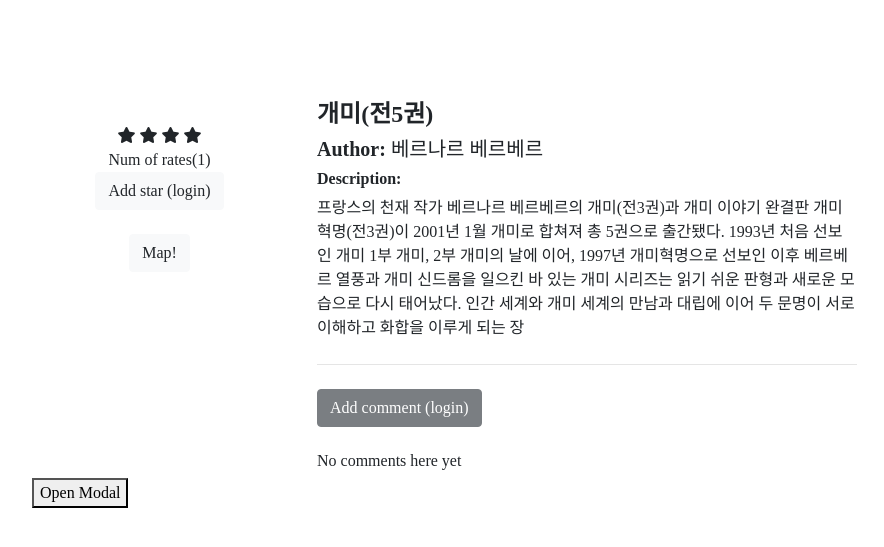
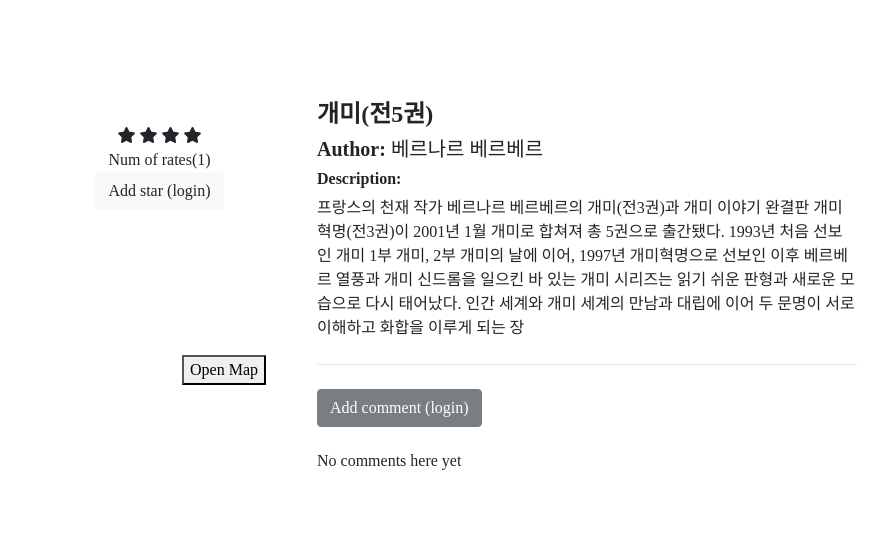
Before and after one commit to LimHyeonJin/AI_web_project, a Django app: page /book/9788932903491 in a window 1280 px wide. Shown: the part 75-622 px from the top of the page, without its empty margins (53-937 px from the left). Run offline with Django 3.2, Linux system fonts and the light colour scheme; data comes from the database, SQL or seed files in the repository; some libraries are stand-ins or nearby versions.

Commit message:
button fix

```diff
--- a/DjangoBookLibrary/books/templates/books/book_detail.html
+++ b/DjangoBookLibrary/books/templates/books/book_detail.html
@@ -28,7 +28,6 @@
         {% endif %}
 
         <br><br>
-        <a href="{% url 'map' slug=book.slug %}" class="btn btn-light btn-xs"> Map! </a>
 
     </div>
     <div class="col-md-8">
@@ -87,29 +86,8 @@
 
 </div>
 
-<!--<td>-->
-<!--<button type='button' onclick="pg('p',this);">+</button>-->
-<!--<input type='text' name="pp" value="0" readonly="readonly" />-->
-<!--<button type='button' onclick="pg('m',this);">-</button>-->
-<!--</td>-->
 
-<!--<script>-->
-<!--function pg(type, ths) {-->
-<!--    var tinput = $(ths).parents("td").find("input[name='pp']");-->
-<!--    var tCount = Number(tinput.val());-->
-<!--    if (type=='p'){-->
-<!--        tinput.val(Number(tCount)+1);-->
-<!--        console.log('plus')-->
-<!--    }-->
-<!--    else{-->
-<!--        if(tCount>0) tinput.val((Number)-1);-->
-<!--        console.log('m')-->
-<!--    }-->
-<!--}-->
-<!--// </script>-->
-
-<!--<input type="button" id="myBtn" value="Open Modal">-->
-<button id="myBtn">Open Modal</button>
+<button id="myBtn" style="position: fixed; top: 430px; left:235px" >Open Map</button>
 
     <!-- The Modal -->
     <div id="myModal" class="modal">
```
